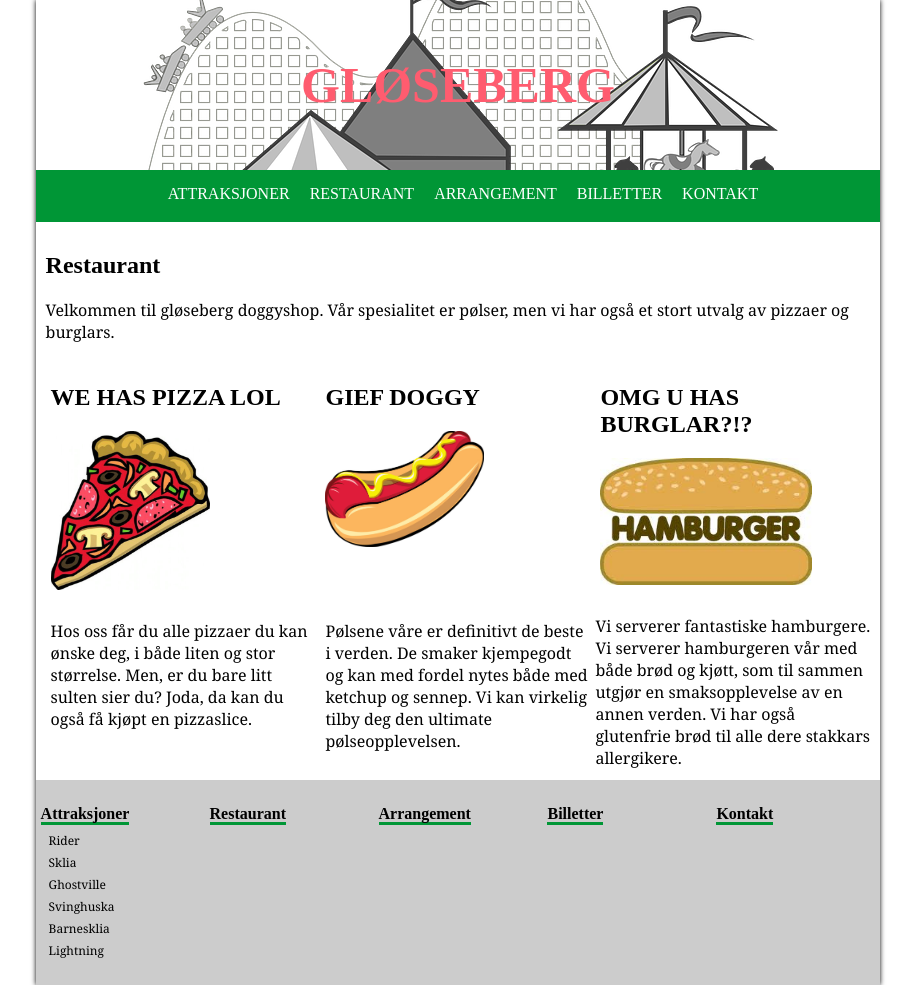
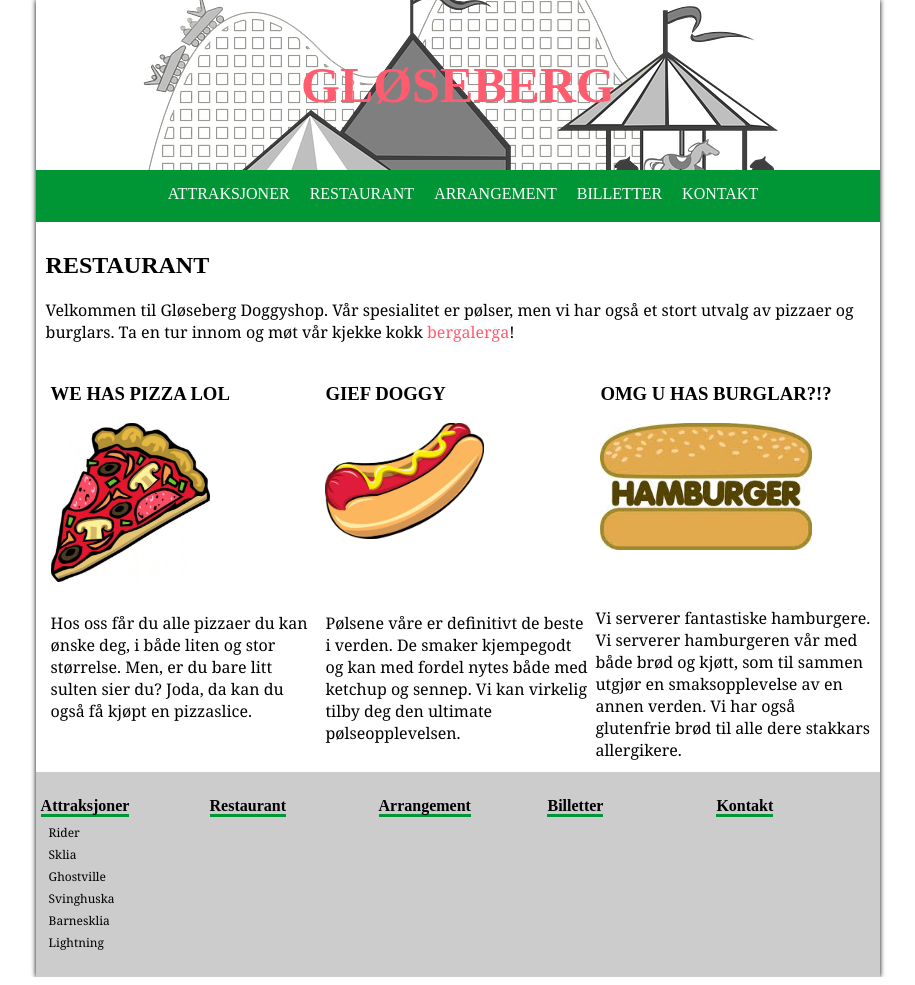
Before and after one commit to hakloev/IT2805-webtek, a Flask app: page /restaurant in a window 1280 px wide. Shown: the whole page, without its empty margins (182-1097 px from the left). Run offline with Flask 2, Linux system fonts and the light colour scheme; some web fonts are replaced.

Commit message:
added fun stuff

```diff
--- a/static/style.css
+++ b/static/style.css
@@ -13,7 +13,7 @@ h1, h2, h3, h4, h5, h6, a  {
 
 a {
     text-decoration: none;
-    color: #fff;
+    color: #ff5c6f;
 }
 
 p {
@@ -129,16 +129,18 @@ nav ul li a {
     display: block;
     background-color: #009636;
     padding: 15px 10px 15px 10px;
+    color: #fff;
 }
 
 nav ul li a:hover {
-    color: #fff;
     background-color: #26a653;
 }
 
+/*
 nav ul li:hover {
     background-color: #fff;
 }
+*/
 
 ul > li > ul {
     display: none;
--- a/templates/restaurant.html
+++ b/templates/restaurant.html
@@ -1,19 +1,19 @@
 {% extends 'base.html' %}
 {% block title %}&ndash; Restaurant{% endblock %}
 {% block body %}
-    <h1>Restaurant</h1>
-    <p> Velkommen til gløseberg doggyshop. Vår spesialitet er pølser, men vi har også et stort utvalg av pizzaer og burglars.
+    <h2>RESTAURANT</h2>
+    <p> Velkommen til Gløseberg Doggyshop. Vår spesialitet er pølser, men vi har også et stort utvalg av pizzaer og burglars. Ta en tur innom og møt vår kjekke kokk <a href="http://bergalerga.no">bergalerga</a>!</p>
     <div class="row">
 	    <div class="col33" cf>
-	    	<h2> WE HAS PIZZA LOL </h2>
+	    	<h3> WE HAS PIZZA LOL </h3>
 	    	<img src="../static/pizza.jpg" alt="Vår Pizza" height="60%" width="60%">
 	    </div>
 	    <div class="col33" cf>
-	    	<h2> GIEF DOGGY </h2>
+	    	<h3> GIEF DOGGY </h3>
 	    	<img src="../static/hotdog.jpg" alt="Våre pølser" height="60%" width="60%">
 	    </div>
 	    <div class="col33" cf>
-	    	<h2> OMG U HAS BURGLAR?!? </h2>
+	    	<h3> OMG U HAS BURGLAR?!? </h3>
 	    	<img src="../static/hamburger.jpg" alt="Vår hamburger" height="80%" width="80%">
 	    </div>
 	</div>
@@ -28,5 +28,4 @@
 			<p> Vi serverer fantastiske hamburgere. Vi serverer hamburgeren vår med både brød og kjøtt, som til sammen utgjør en smaksopplevelse av en annen verden. Vi har også glutenfrie brød til alle dere stakkars allergikere.</p>
 		</div>
 	</div>
-
 {% endblock %}
```
